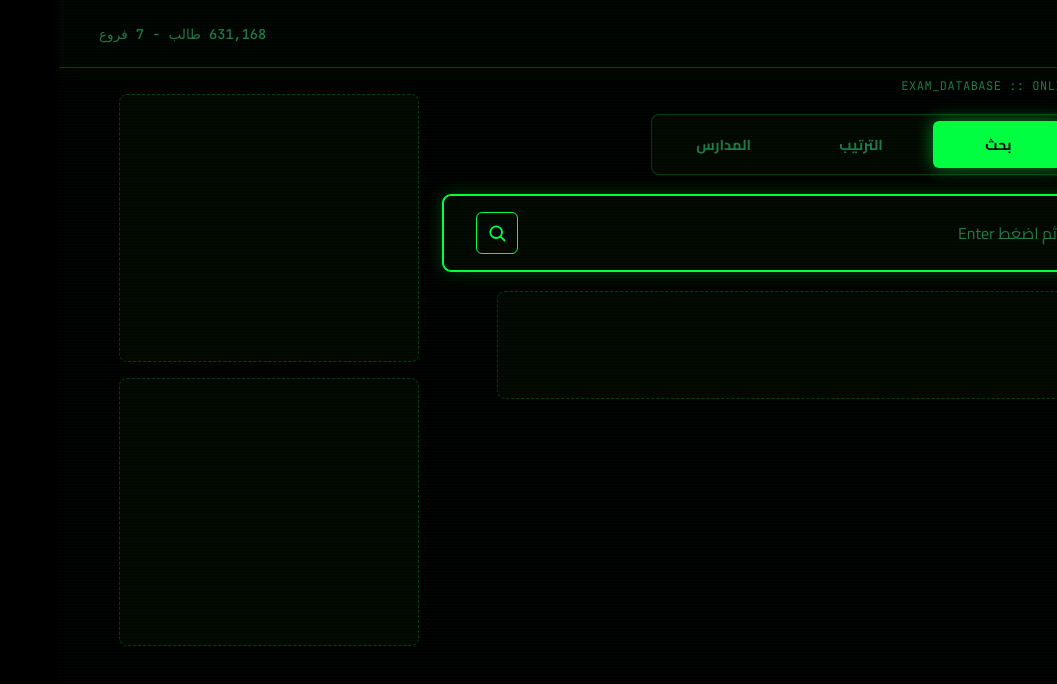
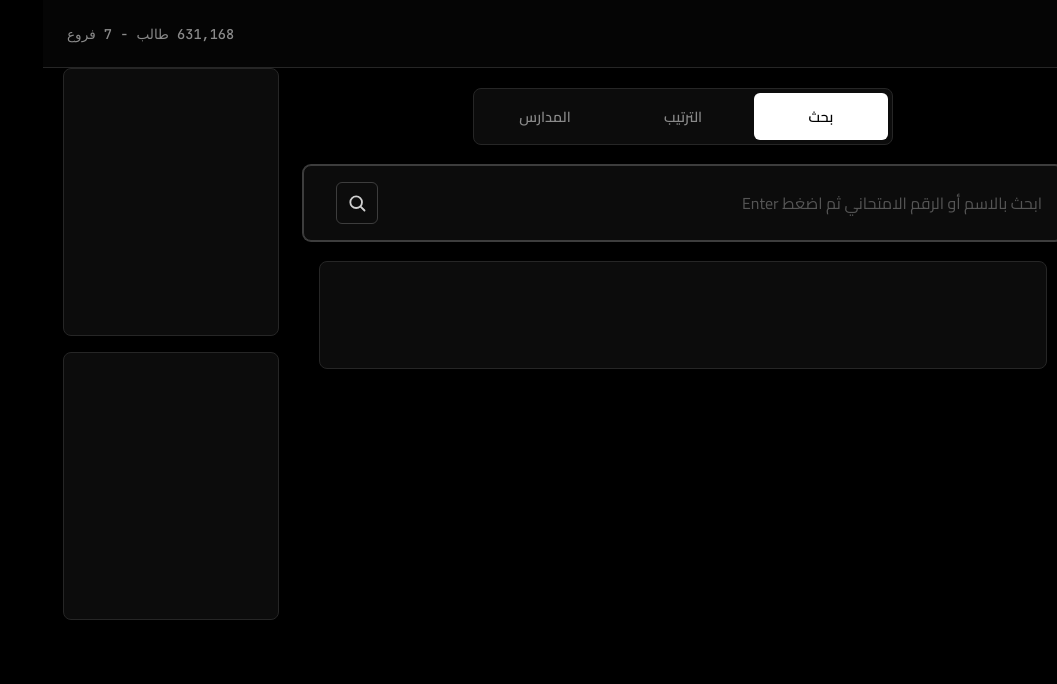
Before and after one commit to iraqies/stats-sadis-2026, a Next.js app: page / in a window 1280 px wide. Shown: the top 684 px of the page, without its empty margins (223-1280 px from the left). Built offline with nearby package versions, Linux system fonts and the light colour scheme.

Commit message:
style: matte black theme, centered content with side ads in grid gutters - in the name of the people of Iraq

```diff
--- a/app/globals.css
+++ b/app/globals.css
@@ -2,170 +2,138 @@
 
 :root{
   --bg:#000;
-  --panel:#020702;
-  --panel2:#03100a;
-  --green:#00ff41;
-  --green-bright:#4dff9d;
-  --green-dim:#009933;
-  --muted:#1f7a45;
-  --text:#c8ffd9;
-  --border:rgba(0,255,65,.22);
-  --red:#ff3b3b;
-  --gold:#fde047;
-  --orange:#fb923c;
+  --panel:#0c0c0c;
+  --panel2:#111;
+  --border:#262626;
+  --border-strong:#3d3d3d;
+  --text:#e8e8e8;
+  --muted:#8a8a8a;
+  --accent:#fff;
+  --red:#ef4444;
+  --gold:#fbbf24;
+  --bronze:#d97706;
   --mono:'JetBrains Mono',monospace;
   --sans:'Cairo',system-ui,-apple-system,sans-serif;
 }
 
 *{box-sizing:border-box;margin:0;padding:0}
 
-body{
-  font-family:var(--sans);
-  background:var(--bg);
-  color:var(--text);
-  min-height:100vh;
-}
-/* CRT scanlines */
-body::before{
-  content:'';
-  position:fixed;inset:0;
-  background:repeating-linear-gradient(0deg,rgba(0,255,65,.028) 0 1px,transparent 1px 3px);
-  pointer-events:none;z-index:200;
-}
-/* slow sweep */
-body::after{
-  content:'';
-  position:fixed;left:0;right:0;top:-20%;
-  height:30%;
-  background:linear-gradient(180deg,transparent,rgba(0,255,65,.045),transparent);
-  pointer-events:none;z-index:201;
-  animation:sweep 12s linear infinite;
-}
-@keyframes sweep{0%{transform:translateY(0)}100%{transform:translateY(500vh)}}
-@keyframes blink{50%{opacity:0}}
+body{font-family:var(--sans);background:var(--bg);color:var(--text);min-height:100vh}
+::selection{background:var(--accent);color:#000}
+::-webkit-scrollbar{width:8px}
+::-webkit-scrollbar-track{background:#050505}
+::-webkit-scrollbar-thumb{background:#333;border-radius:4px}
+::-webkit-scrollbar-thumb:hover{background:#4a4a4a}
 
-::selection{background:var(--green);color:#000}
-::-webkit-scrollbar{width:8px}
-::-webkit-scrollbar-track{background:#010402}
-::-webkit-scrollbar-thumb{background:var(--green-dim);border-radius:4px}
-::-webkit-scrollbar-thumb:hover{background:var(--green)}
-
-.header{
-  background:#010402;
-  border-bottom:1px solid var(--border);
-  padding:14px 24px;
-  position:sticky;top:0;z-index:50;
-  box-shadow:0 0 24px rgba(0,255,65,.06);
-}
-.header-inner{max-width:1200px;margin:0 auto;display:flex;align-items:center;justify-content:space-between;flex-wrap:wrap;gap:12px}
-.header h1{
-  font-size:1.3rem;font-weight:800;color:var(--green);
-  text-shadow:0 0 12px rgba(0,255,65,.55),0 0 40px rgba(0,255,65,.25);
-}
-.header h1::after{content:'▊';margin-inline-start:8px;color:var(--green);animation:blink 1.1s steps(1) infinite}
+.header{background:#050505;border-bottom:1px solid var(--border);padding:14px 24px;position:sticky;top:0;z-index:50}
+.header-inner{max-width:1400px;margin:0 auto;display:flex;align-items:center;justify-content:space-between;flex-wrap:wrap;gap:12px}
+.header h1{font-size:1.3rem;font-weight:800;color:var(--text)}
 .header .stats{color:var(--muted);font-size:.85rem;font-weight:500;font-family:var(--mono)}
 
-.sysbar{max-width:1200px;margin:10px auto 0;padding:0 20px;font-family:var(--mono);font-size:.75rem;color:var(--muted);letter-spacing:.5px;white-space:nowrap;overflow:hidden;text-overflow:ellipsis}
-.sysbar .prompt{color:var(--green);margin-inline-end:8px;text-shadow:0 0 8px rgba(0,255,65,.5)}
+.tabs{display:flex;gap:4px;background:var(--panel);padding:4px;border:1px solid var(--border);border-radius:8px;margin:20px auto;max-width:420px}
+.tab{flex:1;padding:10px 20px;font-size:.9rem;font-weight:600;border:none;background:transparent;color:var(--muted);cursor:pointer;border-radius:6px;transition:all .2s;font-family:inherit}
+.tab:hover{color:var(--text);background:#161616}
+.tab.active{background:var(--accent);color:#000}
 
-.tabs{display:flex;gap:6px;background:var(--panel);padding:6px;border:1px solid var(--border);border-radius:8px;margin:20px auto;max-width:420px}
-.tab{flex:1;padding:10px 20px;font-size:.9rem;font-weight:700;border:none;background:transparent;color:var(--muted);cursor:pointer;border-radius:6px;transition:all .2s;font-family:inherit}
-.tab:hover{color:var(--green);background:rgba(0,255,65,.06)}
-.tab.active{background:var(--green);color:#000;box-shadow:0 0 18px rgba(0,255,65,.5)}
-
-.main{max-width:1200px;margin:0 auto;padding:0 20px 40px}
+.main{max-width:1400px;margin:0 auto;padding:0 20px 40px}
 #view-leaderboard{display:none}
 #view-schools{display:none}
 
-.layout{display:flex;justify-content:center;align-items:flex-start;gap:24px}
-.content{flex:0 1 860px;min-width:0}
-.sidebar{width:300px;flex-shrink:0;display:flex;flex-direction:column;gap:16px}
+.layout{display:grid;grid-template-columns:minmax(0,1fr) minmax(0,760px) minmax(0,1fr);gap:24px;align-items:start}
+.content{grid-column:2;min-width:0}
+.sidebar{width:100%;max-width:300px;display:flex;flex-direction:column;gap:16px}
+.side-left{grid-column:1;justify-self:end}
+.side-right{grid-column:3;justify-self:start}
 .sidebar .ad-sticky{position:sticky;top:88px}
 
 .lb-header{display:flex;gap:16px;align-items:center;flex-wrap:wrap;margin-bottom:16px;background:var(--panel);padding:16px 20px;border-radius:8px;border:1px solid var(--border)}
-.lb-header select{background:#000;color:var(--green);border:1px solid var(--border);padding:8px 14px;border-radius:6px;font-size:.9rem;font-family:var(--mono);cursor:pointer;outline:none;min-width:200px}
-.lb-header select:focus{border-color:var(--green);box-shadow:0 0 10px rgba(0,255,65,.3)}
+.lb-header select{background:#050505;color:var(--text);border:1px solid var(--border);padding:8px 14px;border-radius:6px;font-size:.9rem;font-family:var(--mono);cursor:pointer;outline:none;min-width:200px}
+.lb-header select:focus{border-color:var(--border-strong)}
 .lb-header .count{color:var(--muted);font-size:.85rem;margin-right:auto;font-family:var(--mono)}
-.lb-table-wrap{background:var(--panel);border-radius:8px;overflow:hidden;border:1px solid var(--border);box-shadow:0 0 24px rgba(0,255,65,.05)}
+.lb-table-wrap{background:var(--panel);border-radius:8px;overflow:hidden;border:1px solid var(--border)}
 .lb-table{width:100%;border-collapse:collapse;font-size:.85rem;font-family:var(--mono)}
-.lb-table thead{background:#03120a}
-.lb-table th{padding:14px 16px;text-align:right;color:var(--green-dim);font-weight:600;font-size:.78rem;letter-spacing:1px;text-transform:uppercase;border-bottom:1px solid var(--border);white-space:nowrap}
-.lb-table td{padding:12px 16px;border-bottom:1px solid rgba(0,255,65,.07)}
+.lb-table thead{background:#0a0a0a}
+.lb-table th{padding:14px 16px;text-align:right;color:var(--muted);font-weight:600;font-size:.78rem;letter-spacing:.5px;text-transform:uppercase;border-bottom:1px solid var(--border);white-space:nowrap}
+.lb-table td{padding:12px 16px;border-bottom:1px solid #1a1a1a}
 .lb-table tbody tr{transition:all .15s;cursor:pointer}
-.lb-table tbody tr:hover{background:rgba(0,255,65,.07)}
-.lb-table .rank{text-align:center;font-weight:700;font-size:1rem;width:60px;color:var(--green)}
-.lb-table .rank-1{color:var(--gold);text-shadow:0 0 16px rgba(253,224,71,.45)}
-.lb-table .rank-2{color:#9db8a6}
-.lb-table .rank-3{color:var(--orange)}
+.lb-table tbody tr:hover{background:#161616}
+.lb-table .rank{text-align:center;font-weight:700;font-size:1rem;width:60px;color:var(--muted)}
+.lb-table .rank-1{color:var(--gold)}
+.lb-table .rank-2{color:#a3a3a3}
+.lb-table .rank-3{color:var(--bronze)}
 .lb-table .name{font-weight:700;color:var(--text);font-family:var(--sans)}
-.lb-table .branch{color:var(--green);font-size:.8rem;font-family:var(--sans)}
+.lb-table .branch{color:#b0b0b0;font-size:.8rem;font-family:var(--sans)}
 .lb-table .school{color:var(--muted);font-size:.8rem}
-.lb-table .avg{text-align:center;font-weight:600;color:var(--green-bright)}
+.lb-table .avg{text-align:center;font-weight:600;color:var(--text)}
 .lb-table .total{text-align:center;font-weight:700;color:var(--text)}
 .lb-table tbody .clickable-row{cursor:pointer}
-.lb-table tbody .clickable-row:hover{background:rgba(0,255,65,.1)}
-.lb-loading{text-align:center;padding:48px;color:var(--green);font-family:var(--mono);animation:blink 1.2s steps(1) infinite}
+.lb-table tbody .clickable-row:hover{background:#191919}
+.lb-loading{text-align:center;padding:48px;color:var(--muted)}
 
 .search-bar{display:flex;gap:12px;align-items:center;margin-bottom:20px;background:var(--panel);padding:8px 20px;border-radius:8px;border:1px solid var(--border);transition:border-color .3s,box-shadow .3s}
-.search-bar:focus-within{border-color:var(--green);box-shadow:0 0 0 1px var(--green),0 0 18px rgba(0,255,65,.25)}
-.search-bar input{flex:1;padding:14px 0;font-size:1rem;background:transparent;border:none;outline:none;color:var(--green);font-family:var(--sans);caret-color:var(--green)}
-.search-bar input::placeholder{color:var(--muted)}
+.search-bar:focus-within{border-color:var(--border-strong);box-shadow:0 0 0 1px var(--border-strong)}
+.search-bar input{flex:1;padding:14px 0;font-size:1rem;background:transparent;border:none;outline:none;color:var(--text);font-family:var(--sans)}
+.search-bar input::placeholder{color:#555}
 .search-bar .count{color:var(--muted);font-size:.85rem;white-space:nowrap;font-weight:500;font-family:var(--mono)}
-.search-btn{flex-shrink:0;display:flex;align-items:center;justify-content:center;width:42px;height:42px;border:1px solid var(--green);border-radius:6px;background:transparent;color:var(--green);cursor:pointer;transition:all .2s;font-family:inherit}
-.search-btn:hover{background:var(--green);color:#000;box-shadow:0 0 18px rgba(0,255,65,.5)}
+.search-btn{flex-shrink:0;display:flex;align-items:center;justify-content:center;width:42px;height:42px;border:1px solid var(--border-strong);border-radius:6px;background:transparent;color:#d0d0d0;cursor:pointer;transition:all .2s;font-family:inherit}
+.search-btn:hover{background:var(--accent);color:#000}
 .search-btn:active{transform:scale(.95)}
-.search-btn:focus-visible{outline:2px solid var(--green);outline-offset:2px}
+.search-btn:focus-visible{outline:2px solid var(--border-strong);outline-offset:2px}
 
 .results{display:grid;gap:12px}
 .card{background:var(--panel);border-radius:8px;padding:18px 22px;border:1px solid var(--border);cursor:pointer;transition:all .2s}
-.card:hover{border-color:var(--green);transform:translateY(-2px);box-shadow:0 0 22px rgba(0,255,65,.14)}
+.card:hover{border-color:var(--border-strong);transform:translateY(-2px)}
 .card .top{display:flex;flex-wrap:wrap;gap:6px 18px;align-items:baseline}
-.card .id{direction:ltr;display:inline-block;font-family:var(--mono);font-size:.85rem;color:var(--green);font-weight:700}
+.card .id{direction:ltr;display:inline-block;font-family:var(--mono);font-size:.85rem;color:#bdbdbd;font-weight:700}
 .card .name{font-size:1.05rem;font-weight:700;color:var(--text)}
 .card .meta{color:var(--muted);font-size:.82rem;display:flex;gap:10px;flex-wrap:wrap}
 .card .meta span{display:flex;align-items:center;gap:4px}
-.card .meta .dot{color:var(--muted);margin:0 2px}
+.card .meta .dot{color:#555;margin:0 2px}
 .card .result{font-weight:700;padding:2px 12px;border-radius:4px;font-size:.82rem}
-.result-P{background:rgba(0,255,65,.14);color:var(--green)}
-.result-F{background:rgba(255,59,59,.14);color:var(--red)}
-.result-R{background:rgba(253,224,71,.14);color:var(--gold)}
+.result-P{background:rgba(34,197,94,.12);color:#4ade80}
+.result-F{background:rgba(239,68,68,.12);color:#f87171}
+.result-R{background:rgba(251,191,36,.12);color:var(--gold)}
 .card .grades{font-size:.8rem;color:var(--muted);display:flex;gap:4px 16px;flex-wrap:wrap;width:100%;margin-top:10px;padding-top:10px;border-top:1px solid var(--border)}
-.card .grades .subj{color:var(--green)}
+.card .grades .subj{color:#bdbdbd}
 .card .grades .val{font-weight:600;color:var(--text)}
 .empty{text-align:center;padding:48px;color:var(--muted);font-size:.95rem}
 .error{text-align:center;padding:24px;color:var(--red)}
 
-.overlay{display:none;position:fixed;inset:0;background:rgba(0,0,0,.85);backdrop-filter:blur(2px);z-index:100;align-items:center;justify-content:center}
+.overlay{display:none;position:fixed;inset:0;background:rgba(0,0,0,.8);backdrop-filter:blur(2px);z-index:100;align-items:center;justify-content:center}
 .overlay.open{display:flex}
-.modal{background:var(--panel2);border-radius:8px;width:92%;max-width:580px;max-height:90vh;overflow-y:auto;padding:28px;box-shadow:0 0 40px rgba(0,255,65,.12);border:1px solid var(--border);position:relative}
+.modal{background:var(--panel2);border-radius:12px;width:92%;max-width:580px;max-height:90vh;overflow-y:auto;padding:28px;box-shadow:0 20px 60px rgba(0,0,0,.6);border:1px solid var(--border);position:relative}
 .modal .close{position:absolute;top:14px;left:18px;font-size:1.6rem;cursor:pointer;color:var(--muted);background:none;border:none;transition:color .2s;line-height:1}
 .modal .close:hover{color:var(--red)}
-.modal h2{font-size:1.3rem;font-weight:800;color:var(--green);text-shadow:0 0 10px rgba(0,255,65,.4);margin-bottom:2px}
+.modal h2{font-size:1.3rem;font-weight:800;color:var(--text);margin-bottom:2px}
 .modal .sub{color:var(--muted);font-size:.85rem;margin-bottom:16px;direction:ltr;display:inline-block;font-family:var(--mono)}
-.modal .rank-badge{display:inline-flex;flex-direction:column;gap:4px;background:rgba(0,255,65,.06);border:1px solid var(--border);padding:12px 18px;border-radius:8px;font-size:.85rem;margin-bottom:18px;width:100%}
+.modal .rank-badge{display:inline-flex;flex-direction:column;gap:4px;background:#151515;border:1px solid var(--border);padding:12px 18px;border-radius:8px;font-size:.85rem;margin-bottom:18px;width:100%}
 .modal .rank-badge .line{color:var(--muted)}
-.modal .rank-badge .line strong{color:var(--green)}
-.modal .info-grid{display:grid;grid-template-columns:1fr 1fr;gap:12px 20px;margin-bottom:20px;background:rgba(0,255,65,.03);padding:16px;border-radius:8px}
+.modal .rank-badge .line strong{color:var(--text)}
+.modal .info-grid{display:grid;grid-template-columns:1fr 1fr;gap:12px 20px;margin-bottom:20px;background:#101010;padding:16px;border-radius:8px}
 .modal .info-grid .label{color:var(--muted);font-size:.78rem;font-weight:500}
 .modal .info-grid .value{font-weight:600;color:var(--text);font-size:.92rem}
 .modal .info-grid .value .result{display:inline-block;margin-top:2px}
 .modal .grades-table{width:100%;border-collapse:collapse;font-size:.88rem;margin-top:4px}
-.modal .grades-table th{text-align:right;padding:10px 12px;border-bottom:2px solid var(--border);color:var(--green);font-weight:600;font-size:.8rem}
-.modal .grades-table td{padding:10px 12px;border-bottom:1px solid rgba(0,255,65,.07);color:var(--text)}
-.modal .grades-table td:last-child{text-align:center;font-weight:700;color:var(--green-bright);font-family:var(--mono)}
-.modal .grades-table .total-row td{border-top:2px solid var(--border);font-weight:700;color:var(--text);background:rgba(0,255,65,.06)}
-.modal .grades-table .total-row td:last-child{color:var(--green)}
+.modal .grades-table th{text-align:right;padding:10px 12px;border-bottom:2px solid var(--border);color:#bdbdbd;font-weight:600;font-size:.8rem}
+.modal .grades-table td{padding:10px 12px;border-bottom:1px solid #1a1a1a;color:var(--text)}
+.modal .grades-table td:last-child{text-align:center;font-weight:700;color:var(--text);font-family:var(--mono)}
+.modal .grades-table .total-row td{border-top:2px solid var(--border);font-weight:700;color:var(--text);background:#161616}
+.modal .grades-table .total-row td:last-child{color:var(--text)}
 .modal .grades-table .bonus-row td{color:var(--muted)}
-.modal .grades-table .bonus-row td:last-child{color:var(--green)}
+.modal .grades-table .bonus-row td:last-child{color:var(--text)}
 
-.ad-container{text-align:center;padding:8px;min-height:90px;display:flex;align-items:center;justify-content:center;background:var(--panel);border-radius:8px;margin:16px auto;max-width:728px;border:1px dashed var(--border);overflow:hidden}
+.ad-container{text-align:center;padding:8px;min-height:90px;display:flex;align-items:center;justify-content:center;background:var(--panel);border-radius:8px;margin:16px auto;max-width:728px;border:1px solid var(--border);overflow:hidden}
 .ad-container.ad-in-feed{margin:12px 0;min-height:120px;max-width:100%}
 .ad-container.ad-sidebar{margin:0;min-height:250px;max-width:100%;width:100%}
 .ad-container ins.adsbygoogle{min-height:90px}
 .ad-container.ad-in-feed ins.adsbygoogle{min-height:120px}
 .ad-container.ad-sidebar ins.adsbygoogle{min-height:250px}
 
-@media(max-width:1024px){.sidebar{display:none}}
+@media(max-width:1200px){
+  .layout{grid-template-columns:minmax(0,1fr)}
+  .content{grid-column:1}
+  .sidebar{display:none}
+}
 @media(max-width:768px){.lb-table-wrap{overflow-x:auto;-webkit-overflow-scrolling:touch}.lb-table{min-width:620px}.tab{padding:10px 6px;font-size:.8rem}}
 @media(max-width:640px){.modal .info-grid{grid-template-columns:1fr}}
 @media(max-width:480px){.header h1{font-size:1rem}.search-bar{padding:6px 14px;gap:8px}.card{padding:14px 16px}}
--- a/app/page.tsx
+++ b/app/page.tsx
@@ -168,13 +168,14 @@ export default function Page() {
         </div>
       </div>
 
-      <div className="sysbar">
-        <span className="prompt">&gt;</span>
-        <span>2026_EXAM_DATABASE :: ONLINE :: {stats.total.toLocaleString()} RECORDS</span>
-      </div>
-
       <div className="main">
         <div className="layout">
+          <aside className="sidebar side-left">
+            <div className="ad-sticky">
+              <AdSlot format="sidebar" />
+            </div>
+          </aside>
+
           <div className="content">
             <div className="tabs">
               {(['search', 'leaderboard', 'schools'] as const).map(t => (
@@ -327,7 +328,7 @@ export default function Page() {
         )}
           </div>
 
-          <aside className="sidebar">
+          <aside className="sidebar side-right">
             <AdSlot format="sidebar" />
             <div className="ad-sticky">
               <AdSlot format="sidebar" />
```
